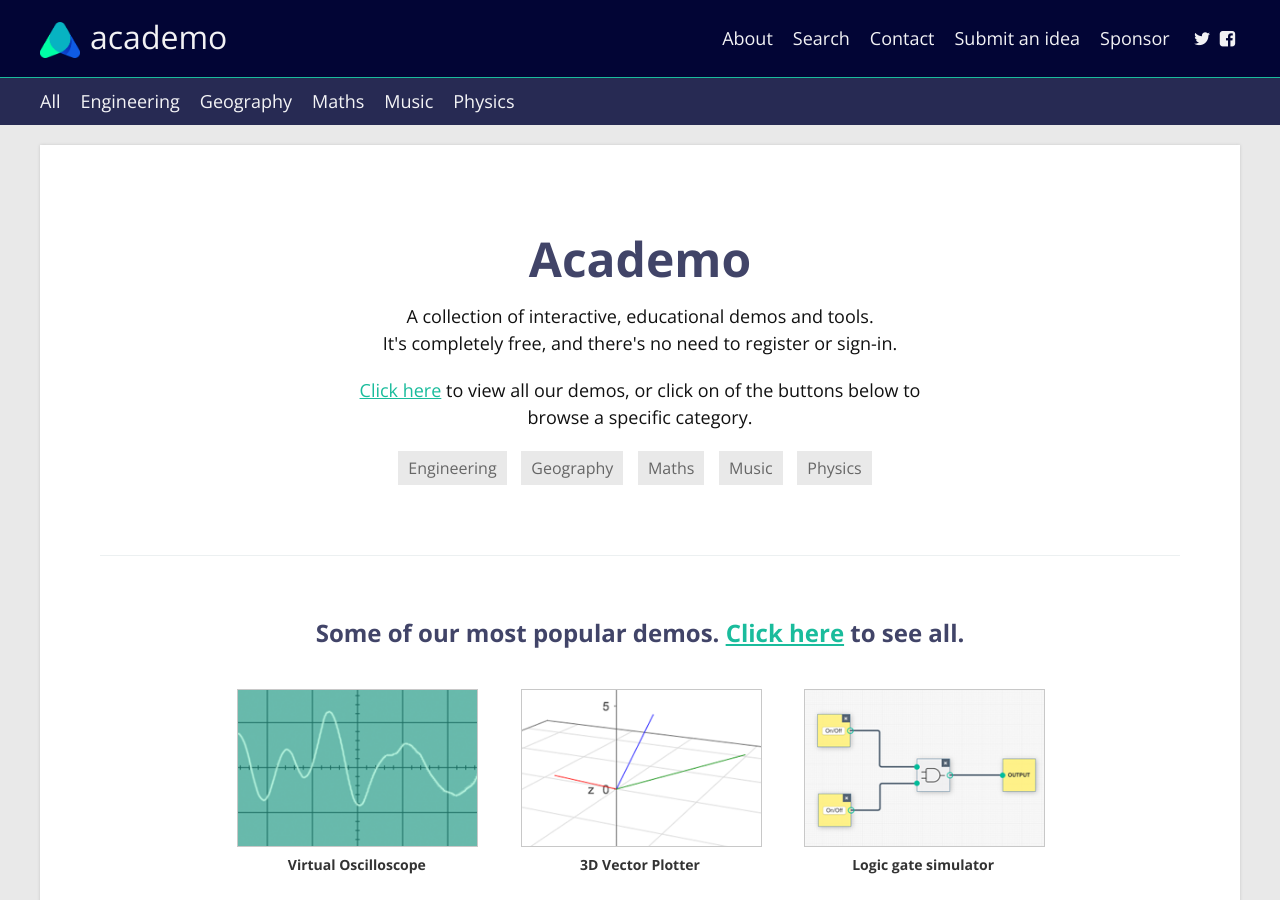
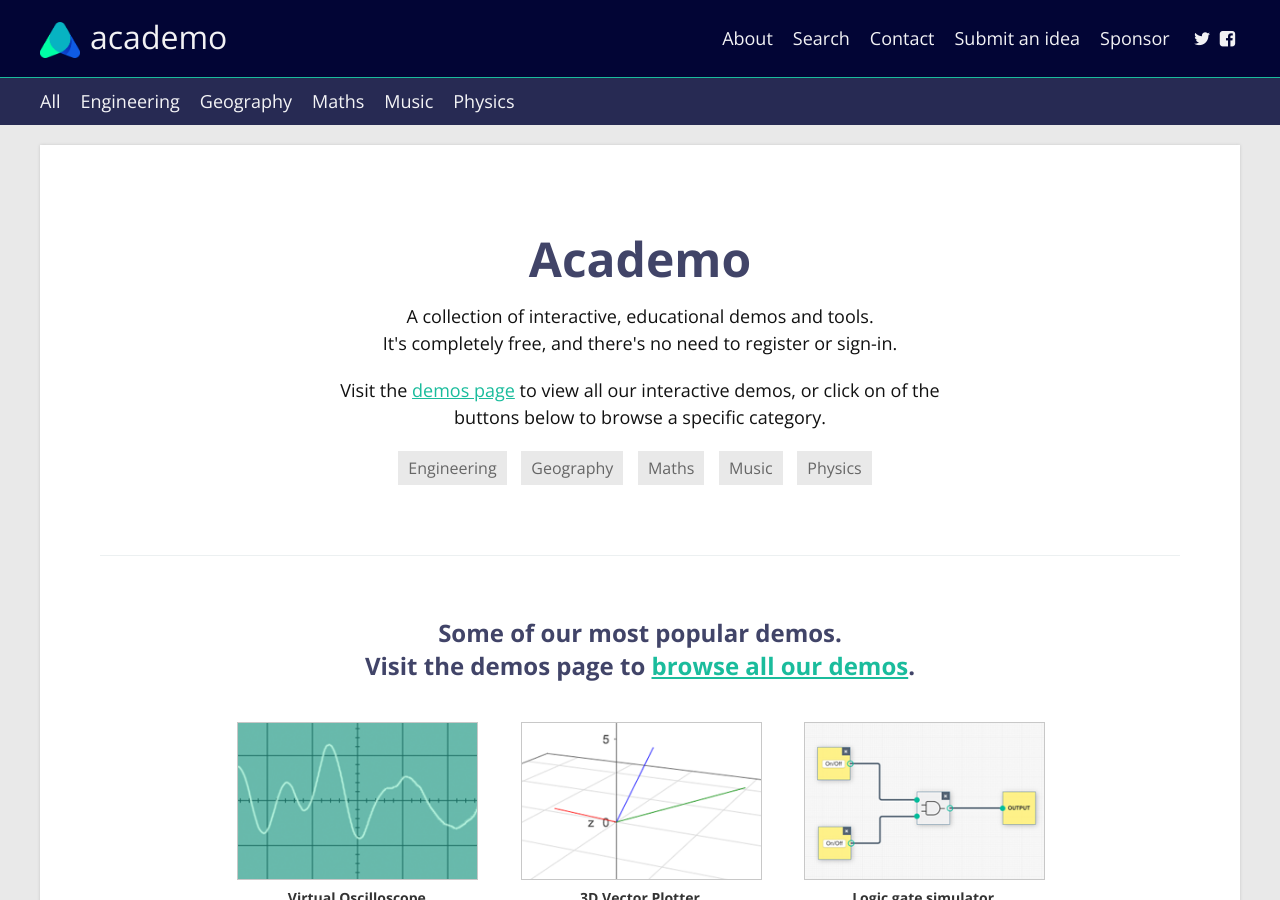
Before and after one commit to edwardball/academo.org, a Jekyll site: the page built from index.html, in a window 1280 px wide and 900 px high. Built offline with Jekyll 4.4.1, drawn with Linux system fonts in a browser that asks for light colours; Markdown is read by kramdown in place of the engine named in the settings.

Commit message:
Home page copy updates

```diff
--- a/index.html
+++ b/index.html
@@ -11,7 +11,7 @@ blurb: A collection of interactive, educational demos and tools. It's completely
 	It's completely free, and there's no need to register or sign-in.
 </p>
 <p>
-	<a href='/demos/'>Click here</a> to view all our demos, or click on of the buttons below to browse a specific category.
+	Visit the <a href='/demos/'>demos page</a> to view all our interactive demos, or click on of the buttons below to browse a specific category.
 </p>
 <p class="tags">
 	<a href="/engineering/">Engineering</a>
@@ -22,7 +22,7 @@ blurb: A collection of interactive, educational demos and tools. It's completely
 </p>
 <hr class="hr--margin-large">
 <h2>
-	Some of our most popular demos. <a href="/demos/">Click here</a> to see all.
+	Some of our most popular demos.<br>Visit the demos page to <a href="/demos">browse all our demos</a>.
 </h2>
 
 <ul class="thumbnails">
```
